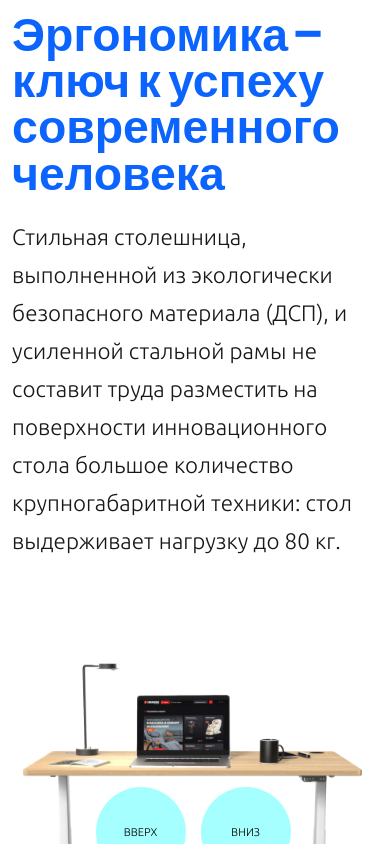
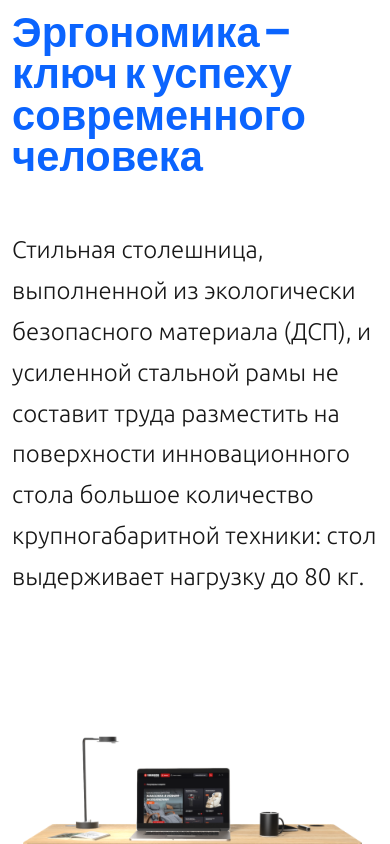
Before and after one commit to SubbotinRoman/yamaguchi-first-layout, a Vue app: page / in a window 390 px wide. Built offline with nearby package versions, Linux system fonts and the light colour scheme.

Commit message:
Корректировка верстки

```diff
--- a/src/components/AdaptiveComponent.vue
+++ b/src/components/AdaptiveComponent.vue
@@ -63,13 +63,13 @@
     position: relative;
     display: flex;
     flex-direction: column;
-    justify-content: flex-start;
+    justify-content: space-between;
     align-items: center;
     width: 100%;
-    min-height: 100vh;
+    height: 100vh;
     padding: 0;
     margin: 0;
-    overflow-x: hidden;
+    overflow: hidden;
 }
 
 .table-container {
@@ -125,8 +125,8 @@
     background: rgb(166, 255, 255);
     border-radius: 50%;
     border: none;
-    width: 120.22px;
-    height: 120.22px;
+    width: 110.22px;
+    height: 110.22px;
 }
 
 .table-container__button-text {
@@ -172,14 +172,14 @@
     position: relative;
     color: rgb(24, 24, 24);
     font-family: var(--second-family);
-    font-size: 1.1rem;
+    font-size: 0.8rem;
     font-weight: 300;
     line-height: 170%;
     letter-spacing: 0%;
     text-align: left;
 }
 
-@media (max-width: 450px) {
+@media (max-width: 400px) {
     .wrapper {
         flex-direction: column;
         height: auto;
@@ -203,20 +203,20 @@
     }
 
     .table-container__image-top {
-        top: -440px;
+        top: -550px;
         width: 150%;
         left: -17%;
     }
 
     .table-container__image-legs {
-        top: -440px;
+        top: -550px;
         width: 150%;
         left: -17%;
     }
 
     .table-container__buttons {
         width: 100%;
-        bottom: 650px;
+        bottom: 720px;
         gap: 15px;
         left: -17%;
     }
@@ -240,7 +240,7 @@
 
     .text-container__title {
         font-family: var(--fourth-family);
-        font-size: 2.9rem;
+        font-size: 2.6rem;
         font-weight: 600;
         line-height: 100%;
         letter-spacing: 0%;
@@ -252,7 +252,7 @@
 
     .text-container__first-description,
     .text-container__second-description {
-        font-size: 1.4rem;
+        font-size: 1.5rem;
         top: 1rem;
         margin-bottom: 30rem;
         padding-left: 12.12px;
@@ -260,13 +260,12 @@
     }
 
     .text-container__first-description {
-        padding-top: 1rem;
-
+        padding-top: 3rem;
     }
 
     .text-container__second-description {
         margin-top: 1rem;
-        margin-bottom: -20rem;
+        margin-bottom: -15rem;
     }
 
     br {
```
